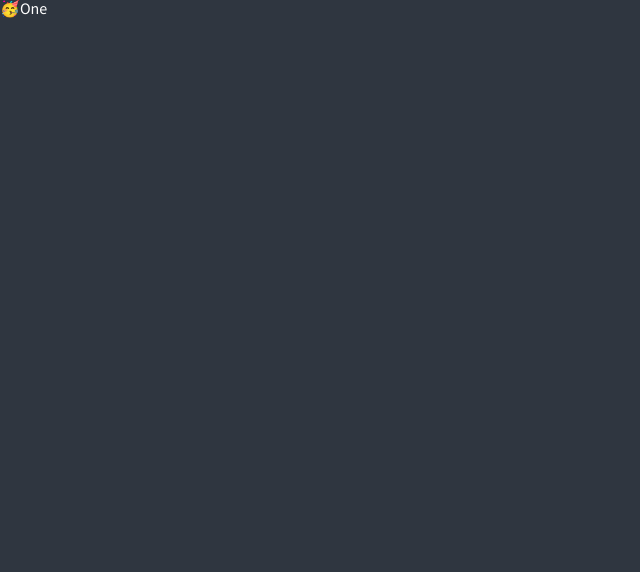
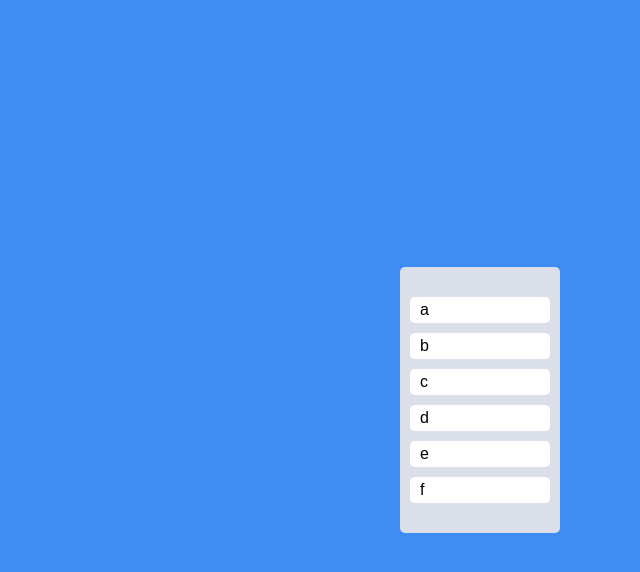
Before and after one commit to redips86/react-masterclass, a React (Create React App) app: page / in a window 1280 px wide. Shown: the top 572 px of the page, without its empty margins (0-640 px from the left). Built offline with nearby package versions, Linux system fonts and the light colour scheme.

Commit message:
[React study] styles and placeholder

```diff
--- a/src/App.tsx
+++ b/src/App.tsx
@@ -1,27 +1,67 @@
 import {DragDropContext, Draggable, Droppable} from "react-beautiful-dnd";
+import styled from "styled-components";
+
+const Wrapper = styled.div`
+  display: flex;
+  max-width: 480px;
+  width: 100%;
+  margin: 0 auto;
+  justify-content: center;
+  align-items: center;
+  height: 100vh;
+`;
+
+const Boards = styled.div`
+  display: grid;
+  width: 100%;
+  grid-template-columns: repeat(3, 1fr);
+`;
+
+const Board = styled.div`
+  min-height: 200px;
+  padding: 30px 10px 20px;
+  background-color: ${props => props.theme.boardColor};
+  border-radius: 5px;
+`;
+
+const Card = styled.div`
+  border-radius: 5px;
+  margin-bottom: 10px;
+  padding: 5px 10px;
+  background-color: ${props => props.theme.cardColor};
+`;
+
+const toDos = ["a", "b", "c", "d", "e", "f"];
+
 
 function App() {
     const onDragEnd = () => {
     };
     return (
         <DragDropContext onDragEnd={onDragEnd}>
-            <div>
+            <Wrapper>
+                <Boards>
                     <Droppable droppableId={"droppable"}>
-                    {(provied) => <ul ref={provied.innerRef} {...provied.droppableProps}>
-                        <Draggable draggableId={"first"} index={0}>
+                        {(provied) =>
+                            <Board ref={provied.innerRef} {...provied.droppableProps}>
+                                {toDos.map((toDo, index) => (
+                                    <Draggable draggableId={toDo} index={index}>
                                         {(provided) =>
-                                <li
+                                            <Card
                                                 ref={provided.innerRef}
                                                 {...provided.draggableProps}
+                                                {...provided.dragHandleProps}
                                             >
-                                    <span {...provided.dragHandleProps}>🥳</span>
-                                    One
-                                </li>
+                                                <span>{toDo}</span>
+                                            </Card>
                                         }
                                     </Draggable>
-                    </ul>}
+                                ))}
+                                {provied.placeholder}
+                            </Board>}
                     </Droppable>
-            </div>
+                </Boards>
+            </Wrapper>
         </DragDropContext>
     );
 }
--- a/src/index.tsx
+++ b/src/index.tsx
@@ -74,7 +74,7 @@ const GlobalStyle = createGlobalStyle`
   body {
     font-family: 'Source Sans Pro', sans-serif;
     background-color: ${props => props.theme.bgColor};
-    color: ${props => props.theme.textColor};
+    color: black
   }
 
   a {
--- a/src/theme.ts
+++ b/src/theme.ts
@@ -1,8 +1,7 @@
 import {DefaultTheme} from "styled-components";
 
 export const darkTheme: DefaultTheme = {
-    bgColor: '#2f3640',
-    textColor: 'white',
-    accentColor: '#9288ff',
-    cardBgColor: "transparent",
+    bgColor: "#3F8CF2",
+    boardColor: "#DADFE9",
+    cardColor: "white",
 }
```
Also changed, not shown: src/styled.d.ts (+3 -4 lines). Lines whose indentation alone changed are shown as unchanged.
